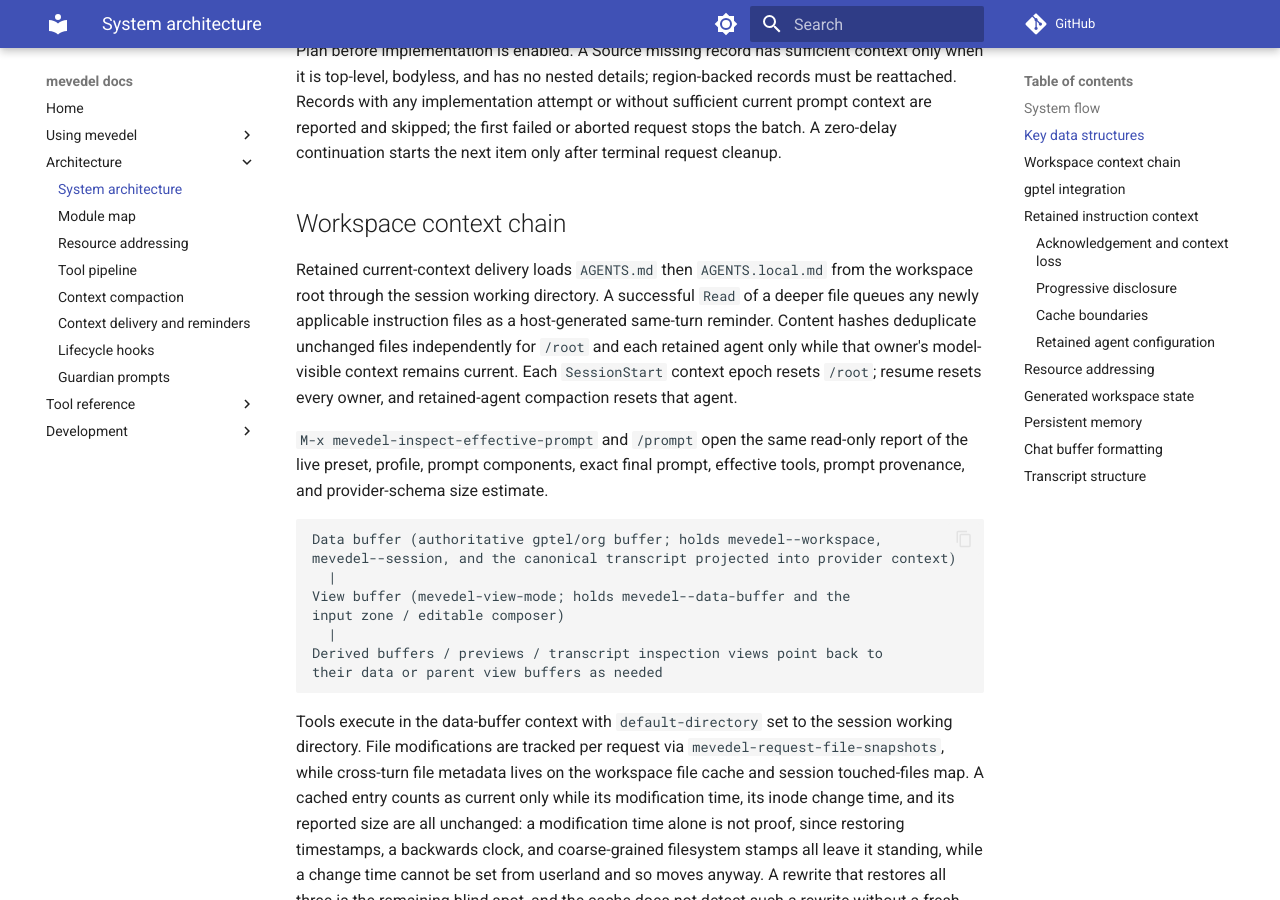
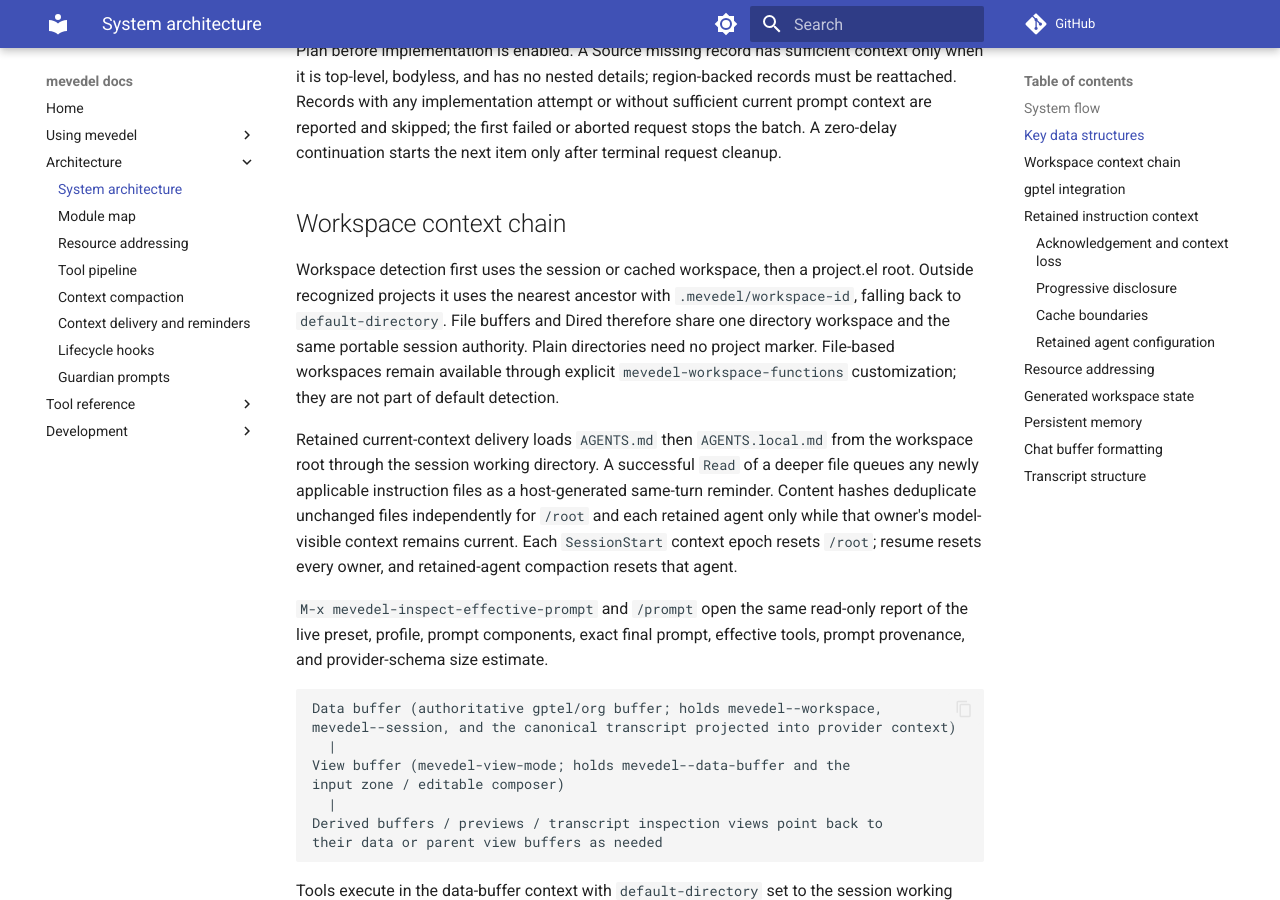
Before and after one commit to FrauH0lle/mevedel, an MkDocs documentation site: the page built from docs/architecture.md, in a window 1280 px wide and 900 px high, scrolled down 5070 px. Built offline with MkDocs 1.6.1 and Material for MkDocs 9.7.7, drawn with Linux system fonts in a browser that asks for light colours; comment, search, counter and statistics services are not loaded.

Commit message:
fix: support directory workspaces and isolate parser worker waits

```diff
--- a/docs/architecture.md
+++ b/docs/architecture.md
@@ -225,6 +225,14 @@
 after terminal request cleanup.
 
 ## Workspace context chain
+
+Workspace detection first uses the session or cached workspace, then a
+project.el root. Outside recognized projects it uses the nearest ancestor with
+`.mevedel/workspace-id`, falling back to `default-directory`. File buffers and
+Dired therefore share one directory workspace and the same portable session
+authority. Plain directories need no project marker. File-based workspaces
+remain available through explicit `mevedel-workspace-functions` customization;
+they are not part of default detection.
 
 Retained current-context delivery loads `AGENTS.md` then `AGENTS.local.md` from the
 workspace root through the session working directory. A successful `Read` of a
```
Also changed, not shown: docs/adr/0119-keep-views-reconstructable-and-rendering-bounded.md (+12 -3 lines), docs/backlog.md (+4 -1 lines), docs/view.md (+3 -2 lines), 5 other files.
